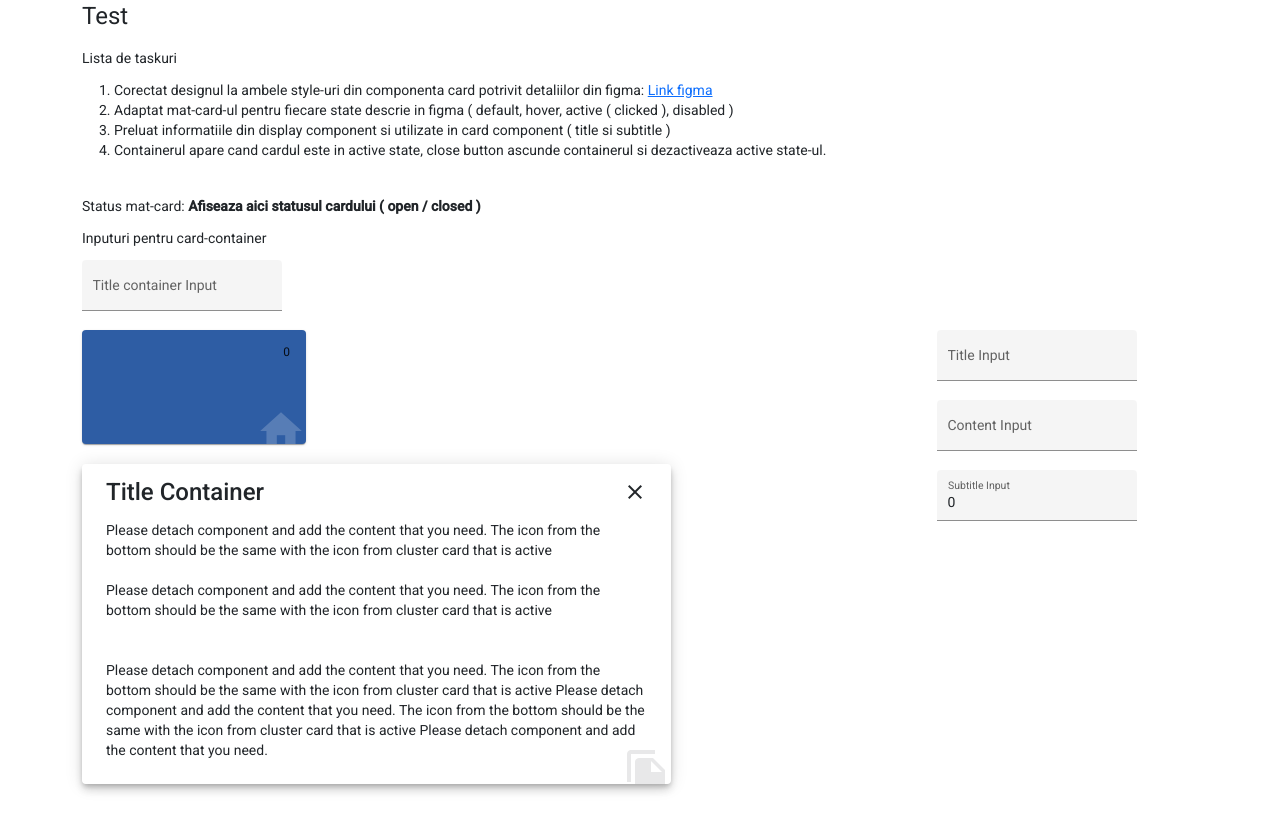
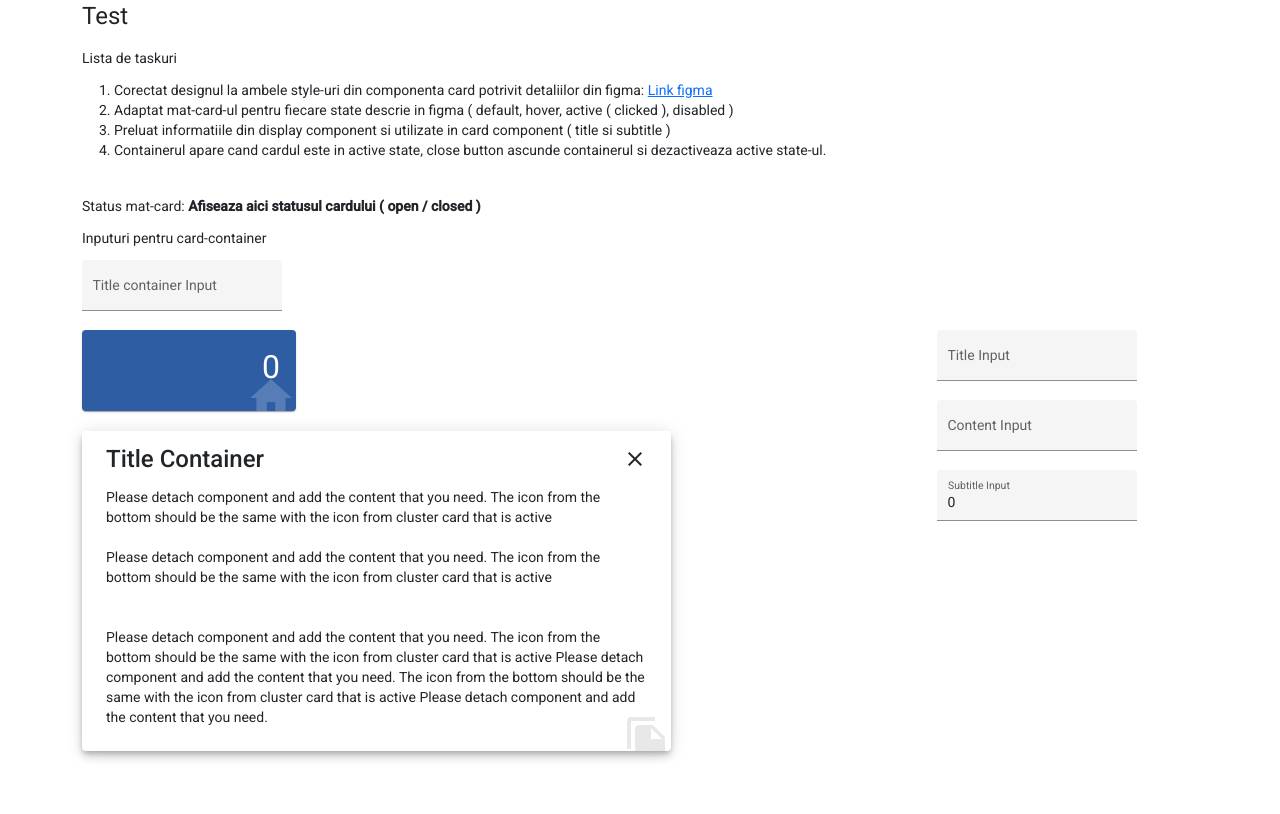
Before and after one commit to malinaprejbeanu/D-H-Value, an Angular app: page / in a window 1280 px wide. Built offline with nearby package versions, Linux system fonts and the light colour scheme.

Commit message:
mat card | visual improvements

```diff
--- a/src/app/components/card/card.component.scss
+++ b/src/app/components/card/card.component.scss
@@ -1,62 +1,47 @@
 @use '@angular/material' as mat;
 
 ::ng-deep .mat-card {
-  padding: 16px;
+  padding: 16px 16px 24px 24px !important;
   background-color: #2E5DA4;
-  height: 114px;
-  width: 215px;
+  border-radius: 4px;
+  cursor: pointer;
+  height: 81px;
+  width: 214px;
 
   &.cdk-drag-dragging {
     box-shadow: 0 3px 5px -1px rgb(0 0 0 / 20%), 0px 6px 10px 0px rgb(0 0 0 / 14%), 0px 1px 18px 0px rgb(0 0 0 / 12%);
     z-index: 3;
   }
 
-  .mat-card-image {
-    height: 90px;
-    object-fit: cover;
-  }
-
-  .mat-card-title {
-    min-height: 40px !important;
-    margin: 16px 0;
-    display: flex !important;
-    align-items: center !important;
-    justify-content: space-between !important;
-  }
-
-  .mat-card-image {
-    width: calc(100% + 48px);
-    margin: 0 -24px 16px -24px;
-
-    &:first-child {
-      margin-bottom: 0;
-    }
-  }
-
   &.mat-ripple {
-    cursor: pointer;
-    min-width: 224px;
-    display: flex;
-    flex-wrap: wrap;
+    display: grid;
+    grid-template-areas:
+      "title title subtitle"
+      "content content subtitle";
+    gap: 8px;
     justify-content: space-between;
+    align-items: center;
+    color: #FFFFFF;
 
     >.mat-card-title {
-      min-height: 24px;
-      align-self: flex-start;
-      max-width: 75%;
-      line-height: 20px;
-      margin-bottom: 4px;
+      grid-area: title;
+      margin-bottom: 0;
       font-size: 16px;
+      line-height: 16px;
     }
 
     >.mat-card-subtitle {
+      grid-area: subtitle;
       margin-bottom: 0;
-      font-size: 12px;
+      margin-top: 0;
+      font-size: 32px;
       color: inherit;
     }
 
     >.mat-card-content {
-      width: 100%;
+      grid-area: content;
+      margin-bottom: 0;
+      line-height: 14px;
     }
 
     >.mat-icon {
```
